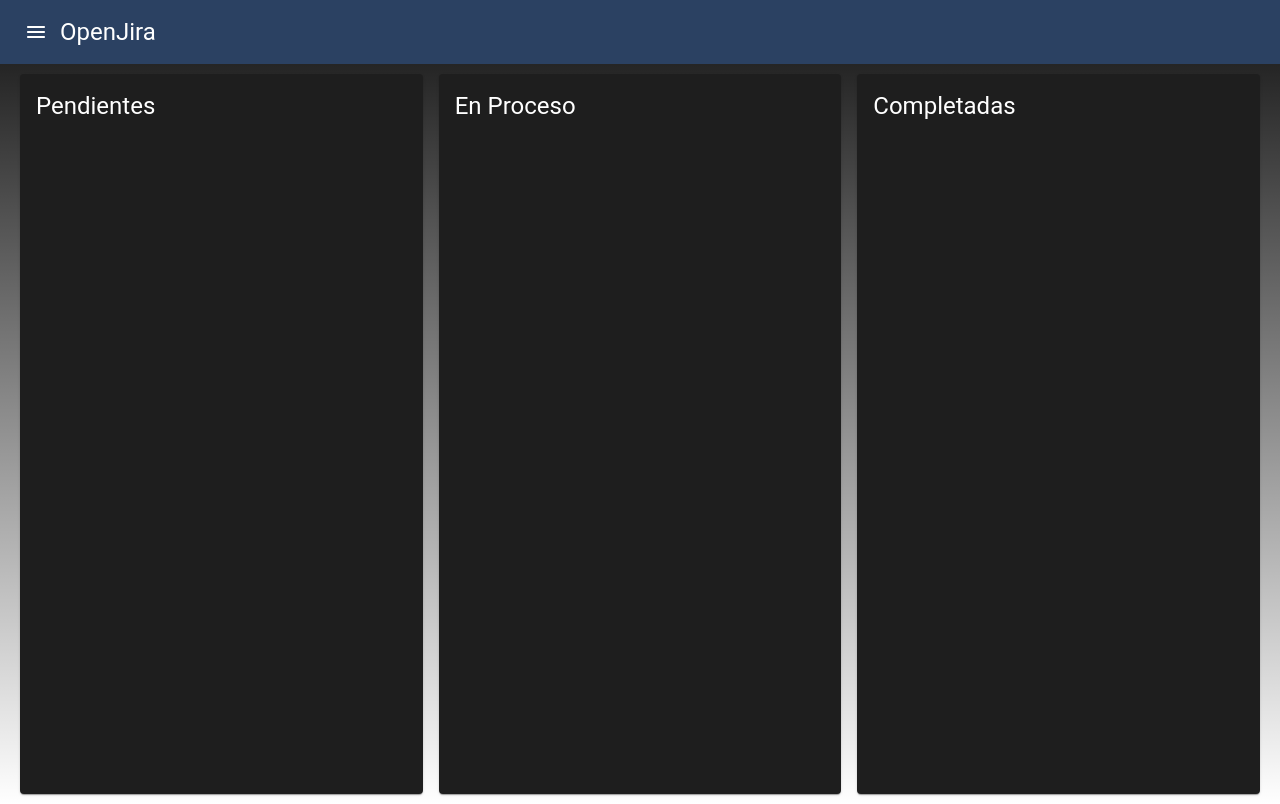
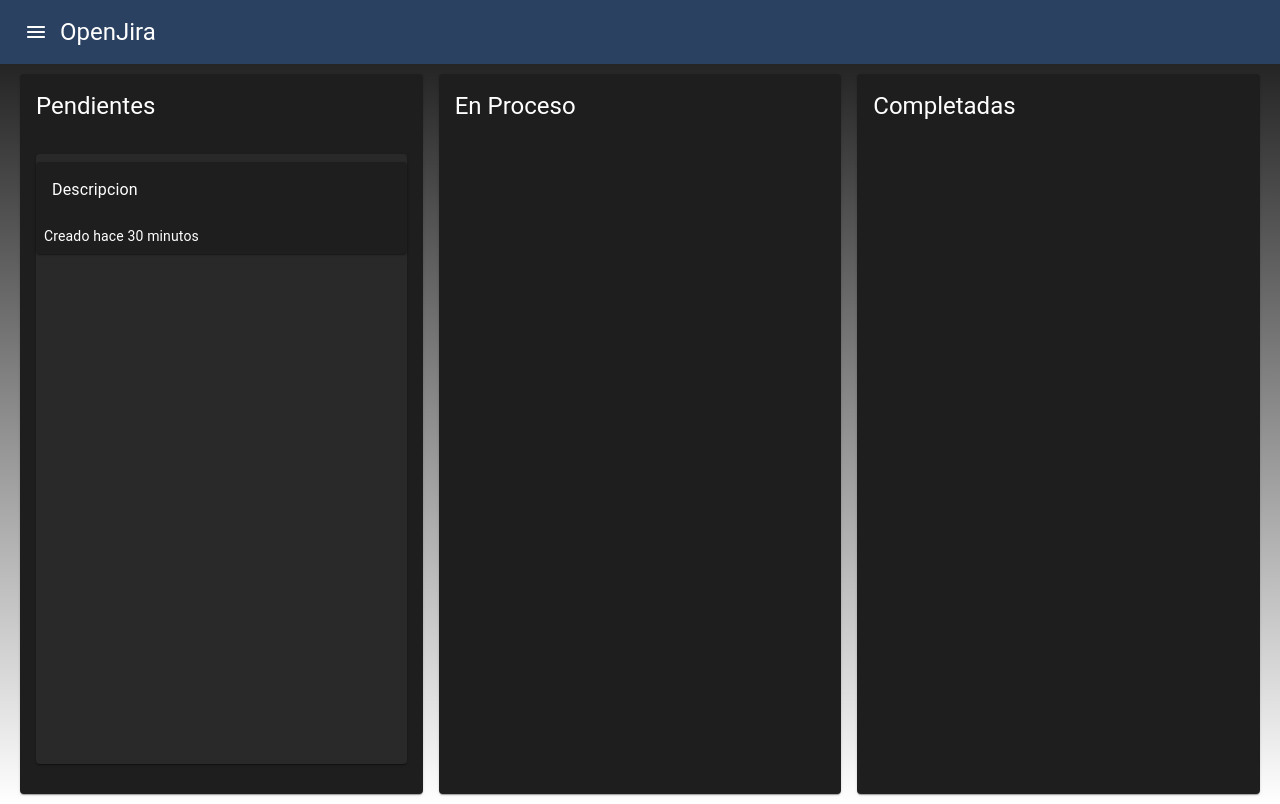
Before and after one commit to itsaalexk/open-jira, a Next.js app: page / in a window 1280 px wide. Built offline with nearby package versions, Linux system fonts and the light colour scheme.

Commit message:
added EntryCard && EntryListComponents

```diff
--- /dev/null
+++ b/components/ui/EntryCard.tsx
@@ -0,0 +1,21 @@
+import { Card, CardActionArea, CardContent, Typography, CardActions} from '@mui/material';
+
+export const EntryCard = () => {
+  return (
+    <Card sx={{marginBottom: 1}}>
+        <CardActionArea>
+            <CardContent>
+                <Typography sx={{whiteSpace: "pre-line"}}>
+                    Descripcion
+                </Typography>
+            </CardContent>
+                <CardActions>
+                    <Typography variant="body2">Creado hace 30 minutos</Typography>
+
+                </CardActions>
+        </CardActionArea>
+
+
+    </Card>
+  )
+}
--- /dev/null
+++ b/components/ui/EntryList.tsx
@@ -0,0 +1,16 @@
+import {List, Paper} from "@mui/material";
+import { EntryCard } from './EntryCard';
+
+export const EntryList = () => {
+  return (
+    //TODO: AQUI SE VA A HACER UN DROP
+    <div>
+        <Paper sx={{height:"calc(100vh - 190px)", backgroundColor:"transparent"}}>
+            <List sx={{opacity:1}}>
+                <EntryCard></EntryCard>
+            </List>
+        </Paper>
+
+    </div>
+  )
+}
--- a/components/ui/index.ts
+++ b/components/ui/index.ts
@@ -1,2 +1,4 @@
 export * from "./Navbar"
 export * from "./SideBar"
+export * from "./EntryList";
+export * from "./EntryCard"
--- a/pages/index.tsx
+++ b/pages/index.tsx
@@ -3,6 +3,7 @@
 import { Grid,Card, CardHeader, CardContent } from '@mui/material'
 import { NextPage } from 'next'
 import { Layout } from '../components/layouts/Layout';
+import { EntryList } from '../components/ui';
 
 
 const inter = Inter({ subsets: ['latin'] })
@@ -17,7 +18,7 @@
                     <CardHeader title="Pendientes" />
 
                       <CardContent>
-
+                        <EntryList></EntryList>
                       </CardContent>
                   </Card>
               </Grid>
```
